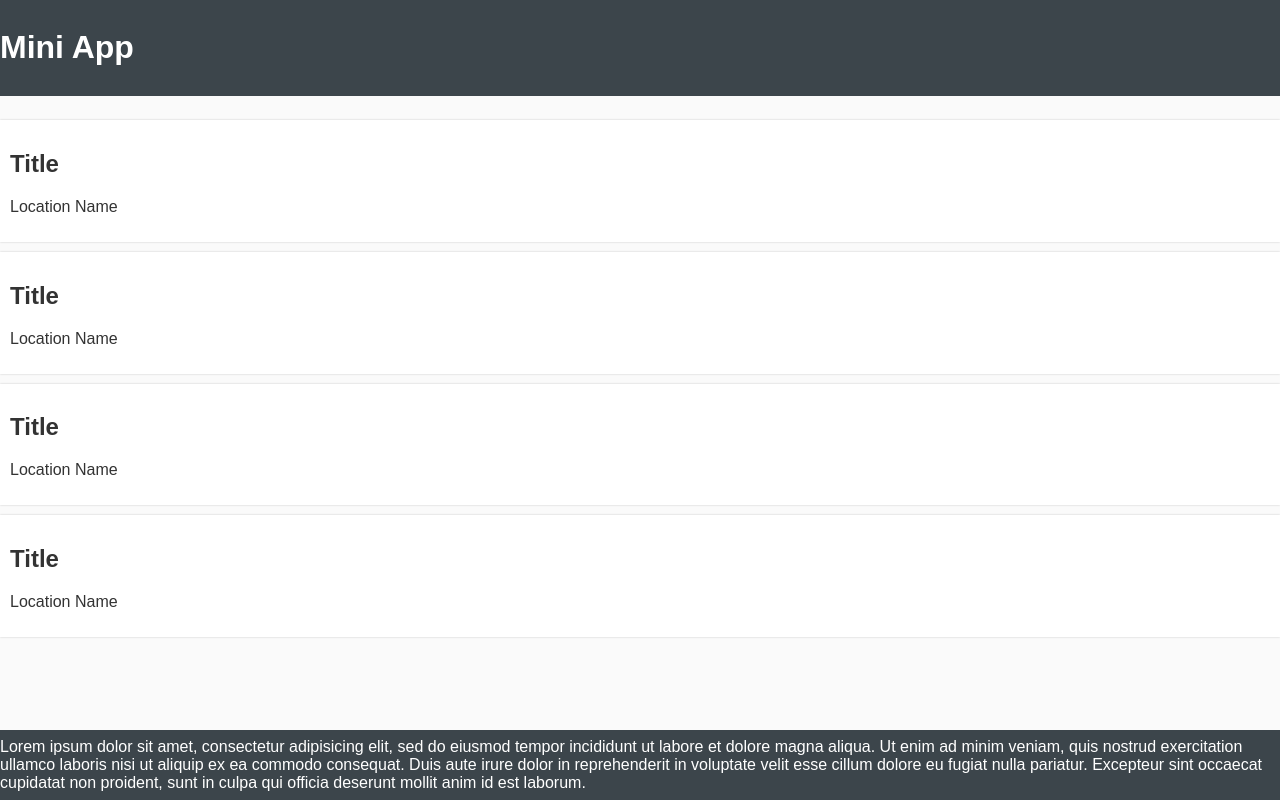
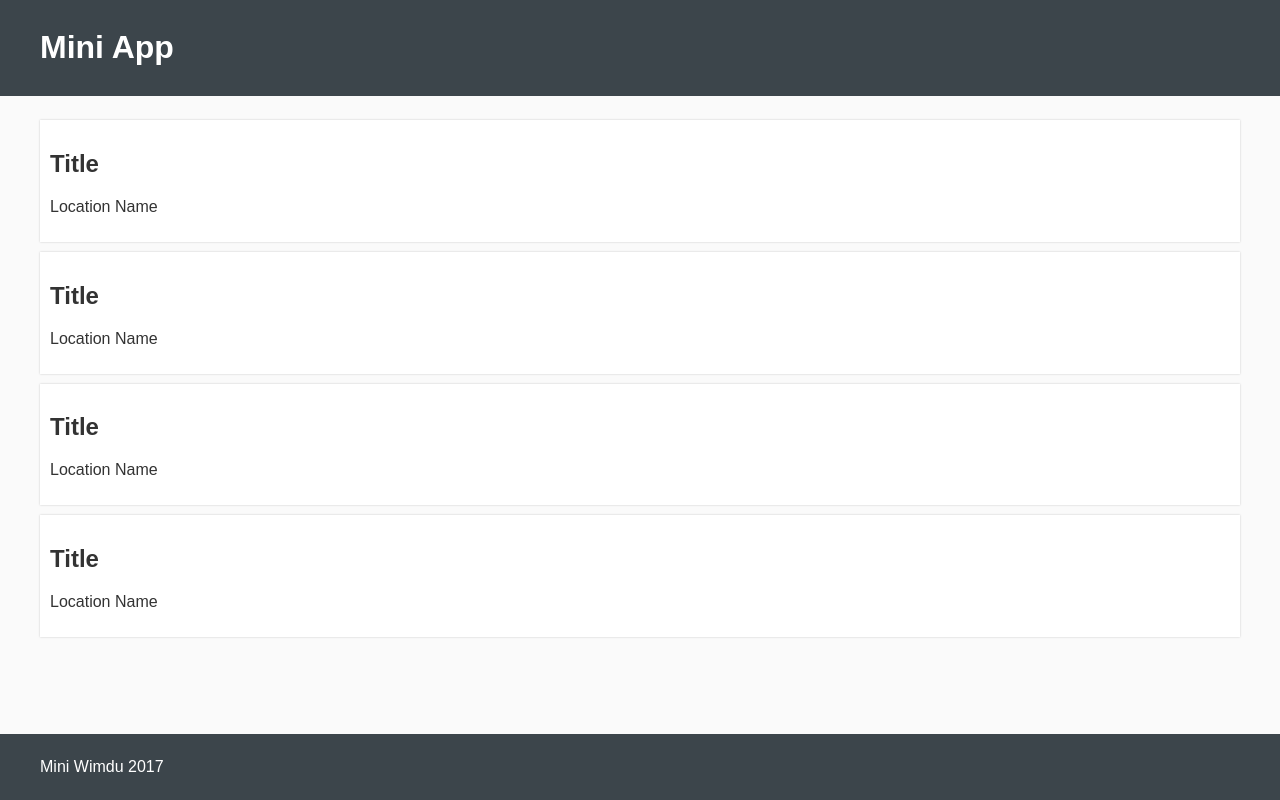
Before and after one commit to athimannil/mini-app, a React app: page / in a window 1280 px wide. Built offline with nearby package versions, Linux system fonts and the light colour scheme.

Commit message:
add container

```diff
--- a/src/js/components/Footer.js
+++ b/src/js/components/Footer.js
@@ -2,6 +2,10 @@ import React from 'react';
 
 export const Footer = () => {
 	return (
-		<footer>Lorem ipsum dolor sit amet, consectetur adipisicing elit, sed do eiusmod tempor incididunt ut labore et dolore magna aliqua. Ut enim ad minim veniam, quis nostrud exercitation ullamco laboris nisi ut aliquip ex ea commodo consequat. Duis aute irure dolor in reprehenderit in voluptate velit esse cillum dolore eu fugiat nulla pariatur. Excepteur sint occaecat cupidatat non proident, sunt in culpa qui officia deserunt mollit anim id est laborum.</footer>
+		<footer>
+			<div className="container">
+				<p>Mini Wimdu 2017</p>
+			</div>
+		</footer>
 	);
 };
--- a/src/js/components/Offers.js
+++ b/src/js/components/Offers.js
@@ -4,6 +4,7 @@ export class Offers extends React.Component {
 	render () {
 		return(
 			<main>
+				<div className="container">
 					<div className="offer">
 						<h2>Title</h2>
 						<p>Location Name</p>
@@ -20,6 +21,7 @@ export class Offers extends React.Component {
 						<h2>Title</h2>
 						<p>Location Name</p>
 					</div>
+				</div>
 			</main>
 		);
 	}
--- a/src/js/components/header.js
+++ b/src/js/components/header.js
@@ -4,7 +4,9 @@ export class Header extends React.Component {
 	render(){
 		return(
 			<header>
-				<h1>Mini App</h1>
+				<div className="container">
+					<h1>Mini App</h1>
+				</div>
 			</header>
 		);
 	}
--- a/src/scss/_structure.scss
+++ b/src/scss/_structure.scss
@@ -25,6 +25,13 @@ main{
 	margin-bottom: 1.5rem ;
 }
 
+.container{
+	width: 95%;
+	max-width: 1200px;
+	margin-right: auto;
+	margin-left: auto;
+}
+
 header,
 footer {
 	background-color: $primary;
```
Lines whose indentation alone changed are shown as unchanged.
